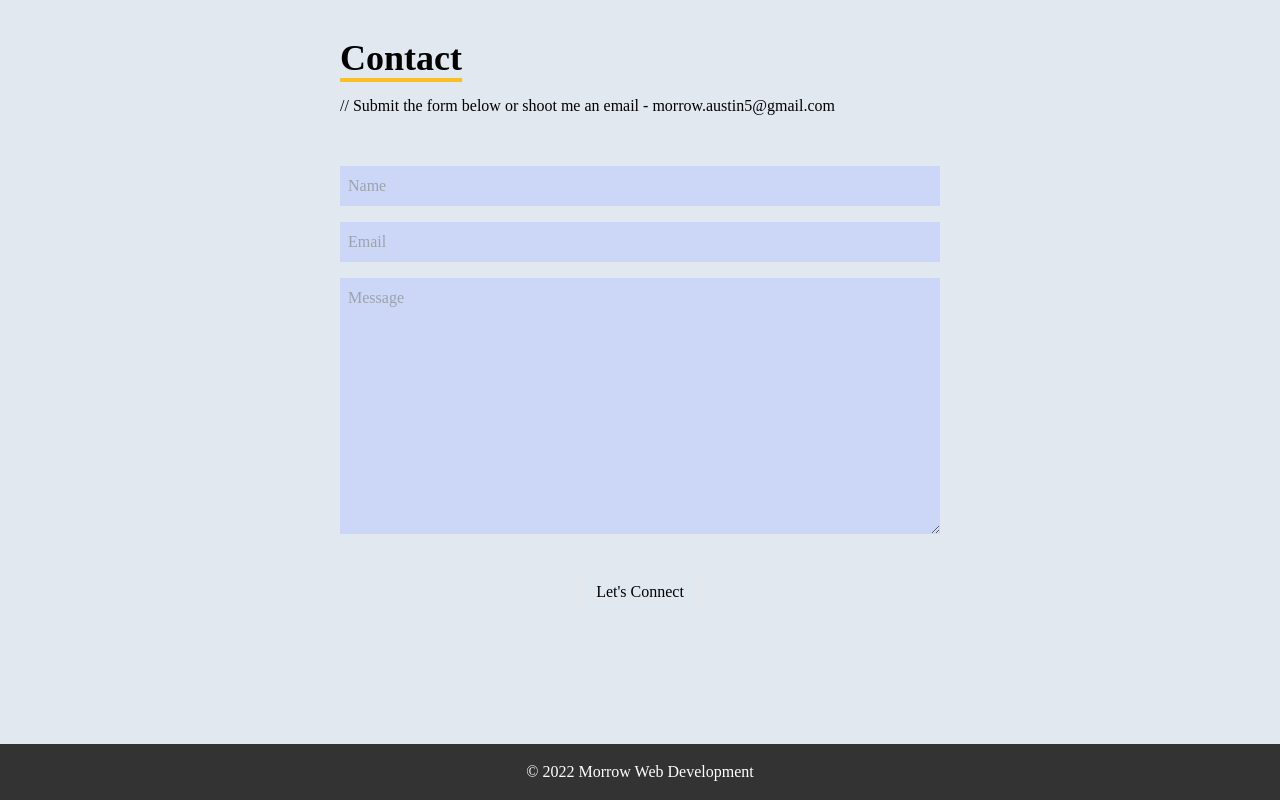
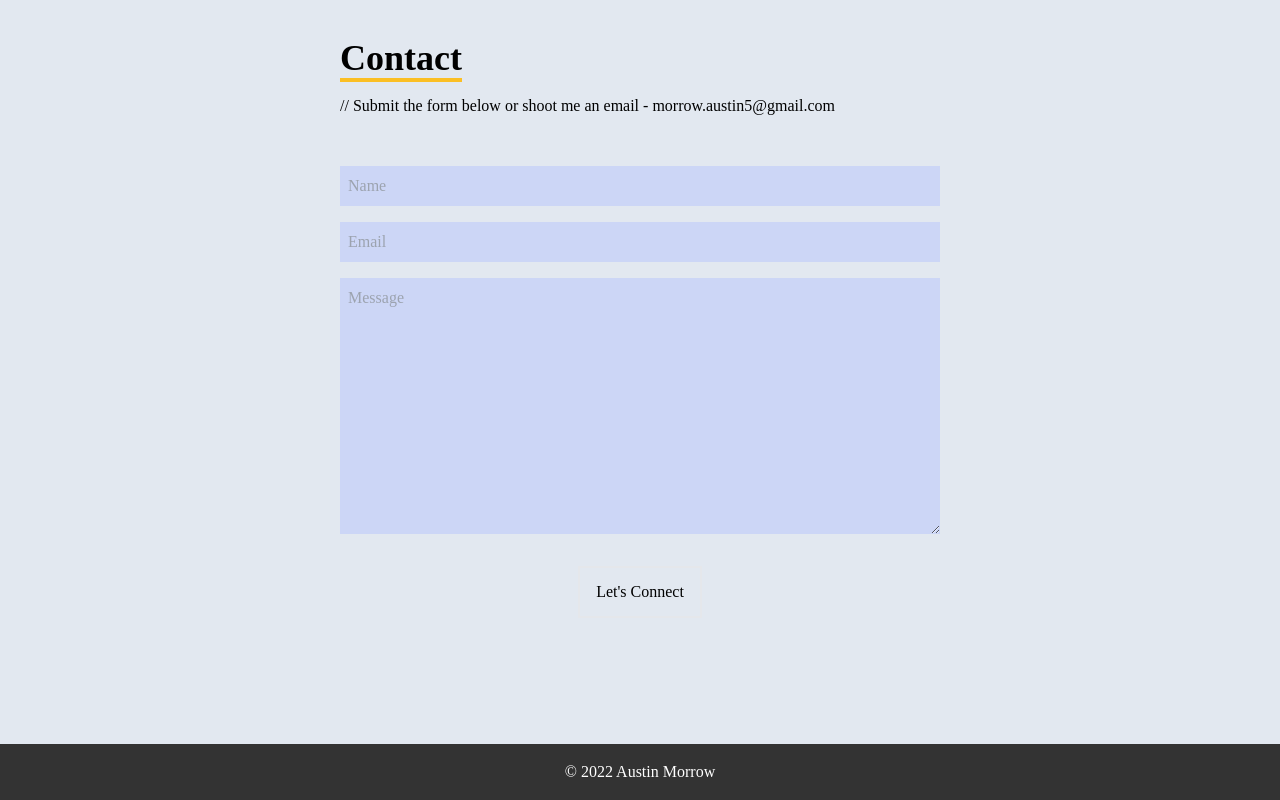
Before and after one commit to agmorrow/professional-portfolio, a React (Create React App) app: page / in a window 1280 px wide. Shown: the part 3256-4056 px from the top of the page. Built offline with nearby package versions, Linux system fonts and the light colour scheme.

Commit message:
updated footer

```diff
--- a/src/components/Footer.jsx
+++ b/src/components/Footer.jsx
@@ -5,7 +5,7 @@ const Footer = () => {
     <div className='bg-[#333333] text-white flex justify-center items-center pb-4'>
 
             <div>
-                <h3 className='inline-block mt-4'>© 2022 Morrow Web Development</h3>
+                <h3 className='inline-block mt-4'>© 2022 Austin Morrow</h3>
             </div>
 
     </div>
```
